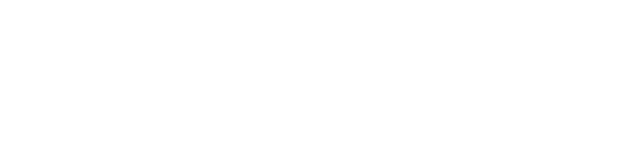
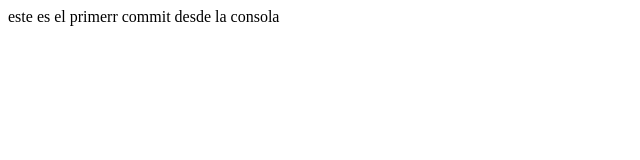
Before and after one commit to NagoreSanZu/ejercicio6-prueba-examen, a plain HTML site: page index.html in a window 1280 px wide. Shown: the whole page, without its empty margins (0-640 px from the left). Drawn offline with Linux system fonts and the light colour scheme.

Commit message:
primer commit desde la consola

```diff
--- a/index.html
+++ b/index.html
@@ -7,6 +7,6 @@
     <title>Document</title>
 </head>
 <body>
-
+    este es el primerr commit desde la consola
 </body>
 </html>
```
